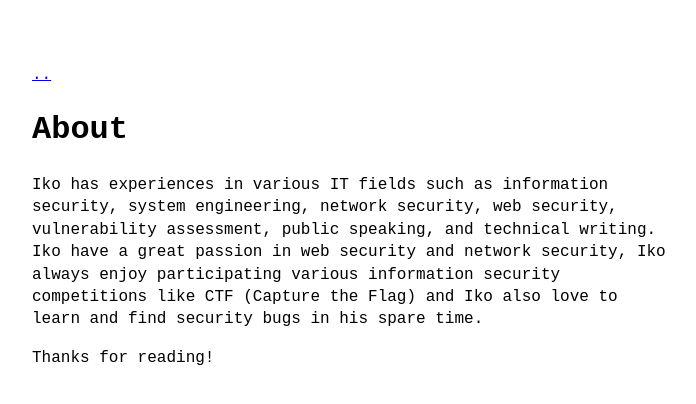
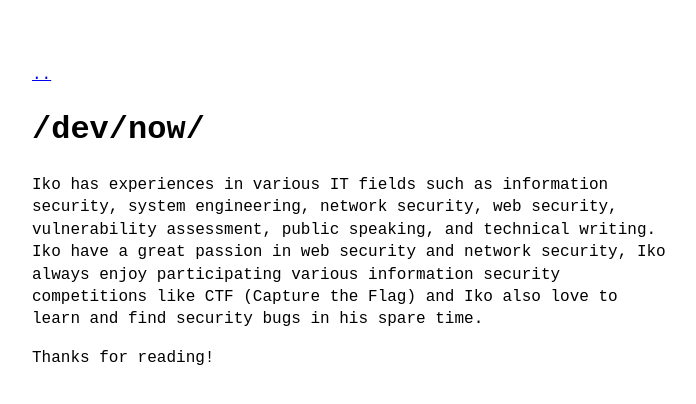
Before and after one commit to nikotidar/nikotidar.github.io, a Jekyll site: the page built from about.md, in a window 1280 px wide. Shown: the top 404 px of the page, without its empty margins (288-984 px from the left). Built offline with Jekyll 4.4.1, drawn with Linux system fonts in a browser that asks for light colours.

Commit message:
update page
Signed-off-by: nikotidar <iko.tidar@gmail.com>

```diff
--- a/_data/menu.yml
+++ b/_data/menu.yml
@@ -8,8 +8,8 @@ entries:
         url: mailto:iko.tidar@gmail.com
       - title: linkedin
         url: https://www.linkedin.com/in/randalltux/
-      - title: readme
-        url: https://nikotidar.github.io/about
+      - title: now
+        url: https://nikotidar.github.io/now/
 
   - title: all posts
     post_list:
--- a/about.md
+++ b/about.md
@@ -1,6 +1,6 @@
 ---
 layout: page
-title: About
+title: /dev/now/
 ---
 
 Iko has experiences in various IT fields such as information security, system engineering, network security, web security, vulnerability assessment, public speaking, and technical writing. Iko have a great passion in web security and network security, Iko always enjoy participating various information security competitions like CTF (Capture the Flag) and Iko also love to learn and find security bugs in his spare time.
```
Also changed, not shown: archive.md (+1 -1 lines).
